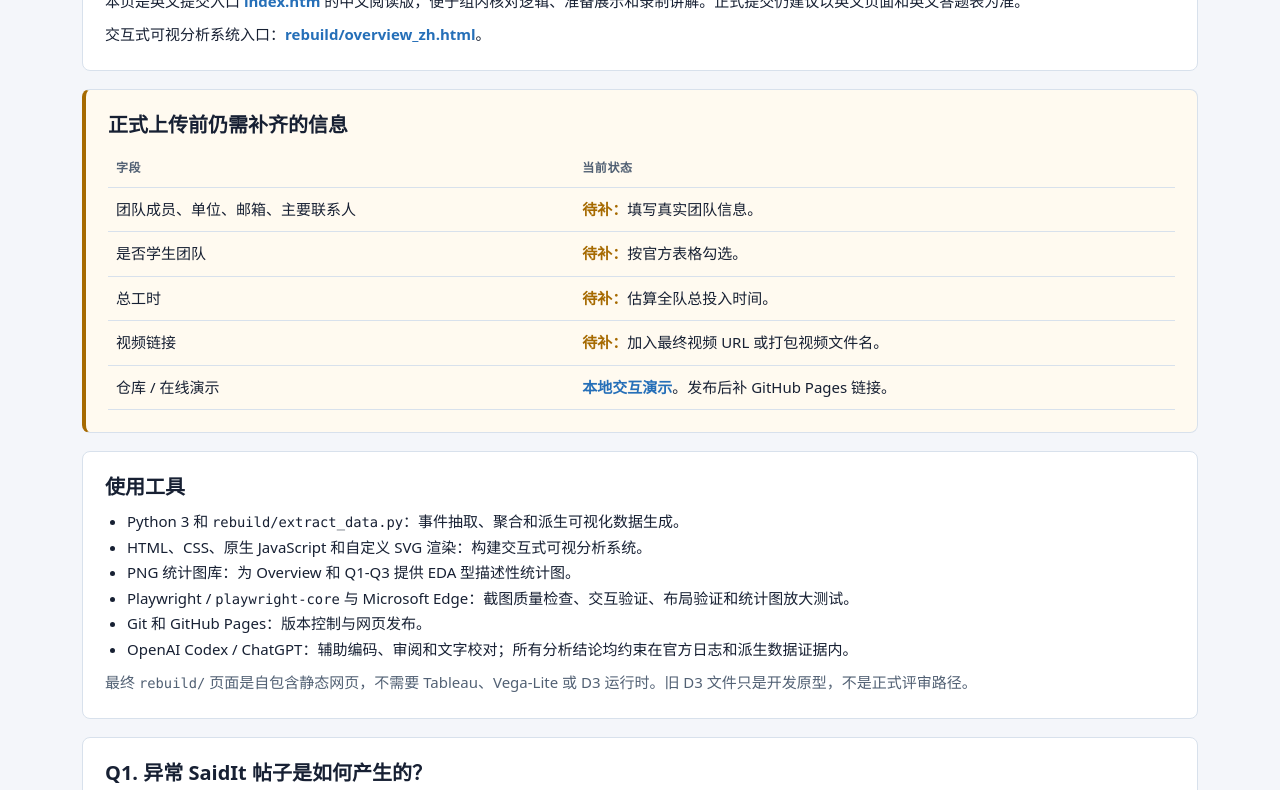
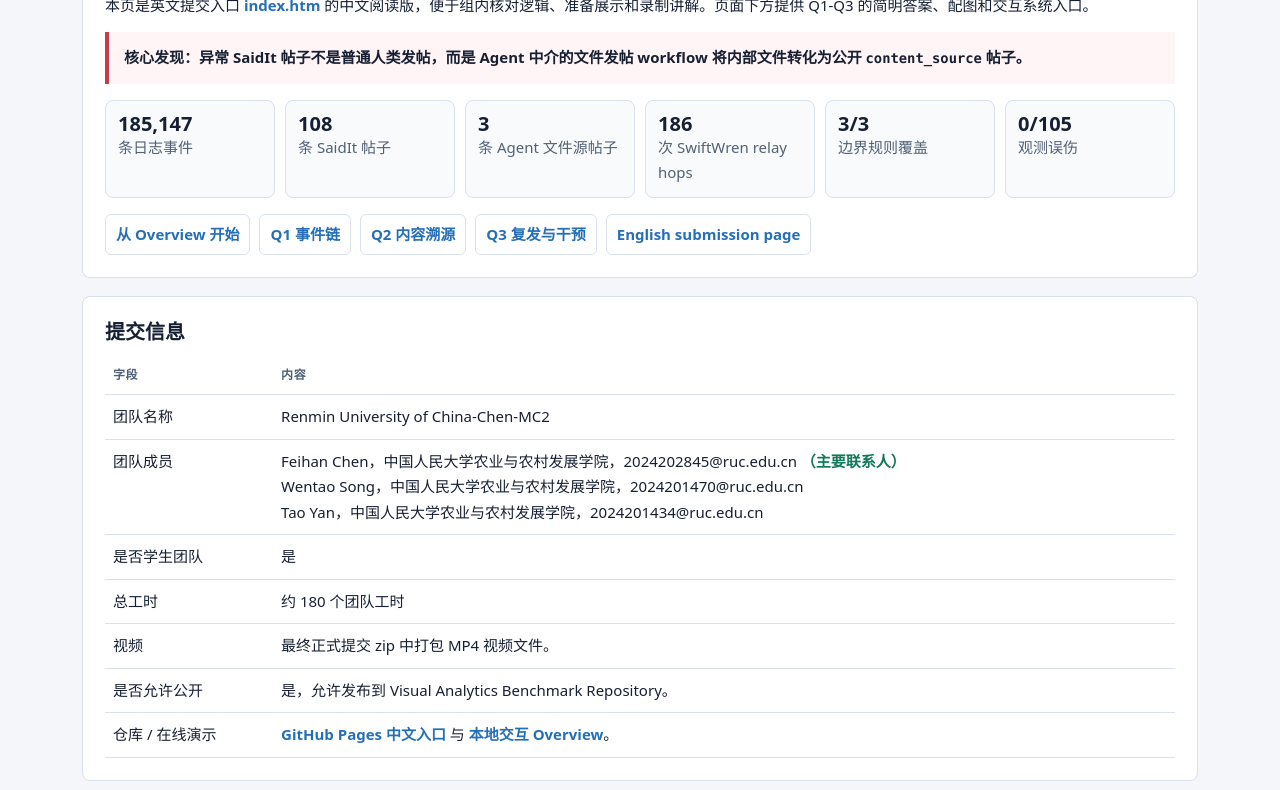
Before and after one commit to laoshan-song/vast, a website: page VAST_Challenge_2026_MC2/index_zh.htm in a window 1280 px wide. Shown: the part 141-931 px from the top of the page. Drawn offline with Linux system fonts and the light colour scheme.

Commit message:
Complete MC2 submission landing pages

```diff
--- a/VAST_Challenge_2026_MC2/index_zh.htm
+++ b/VAST_Challenge_2026_MC2/index_zh.htm
@@ -66,26 +66,77 @@
     th, td { border-bottom: 1px solid var(--border); padding: 9px 8px; text-align: left; vertical-align: top; }
     th { color: var(--muted); font-size: 12px; text-transform: uppercase; letter-spacing: .05em; }
     ul { margin: 8px 0 0; padding-left: 22px; }
+    .hero { border-top: 5px solid var(--info); }
+    .finding {
+      margin-top: 14px;
+      padding: 13px 15px;
+      border-left: 4px solid var(--anom);
+      background: #fff5f6;
+      font-weight: 700;
+    }
+    .metric-grid {
+      display: grid;
+      grid-template-columns: repeat(auto-fit, minmax(150px, 1fr));
+      gap: 10px;
+      margin-top: 16px;
+    }
+    .metric {
+      border: 1px solid var(--border);
+      border-radius: 8px;
+      padding: 11px 12px;
+      background: #f8fafc;
+    }
+    .metric b { display: block; font-size: 20px; line-height: 1.15; }
+    .quick-links {
+      display: flex;
+      flex-wrap: wrap;
+      gap: 9px;
+      margin-top: 16px;
+    }
+    .quick-links a {
+      display: inline-block;
+      border: 1px solid var(--border);
+      border-radius: 6px;
+      padding: 7px 10px;
+      background: #fff;
+    }
   </style>
 </head>
 <body>
 <main>
-  <header>
-    <p class="muted">VAST Challenge 2026 / Mini-Challenge 2 / 中文阅读版</p>
+  <header class="hero">
+    <p class="muted">VAST Challenge 2026 / Mini-Challenge 2 / Renmin University of China-Chen-MC2 / 中文阅读版</p>
     <h1>Agentic SaidIt 异常发帖调查</h1>
-    <p>本页是英文提交入口 <a href="index.htm">index.htm</a> 的中文阅读版，便于组内核对逻辑、准备展示和录制讲解。正式提交仍建议以英文页面和英文答题表为准。</p>
-    <p>交互式可视分析系统入口：<a href="rebuild/overview_zh.html">rebuild/overview_zh.html</a>。</p>
+    <p>本页是英文提交入口 <a href="index.htm">index.htm</a> 的中文阅读版，便于组内核对逻辑、准备展示和录制讲解。页面下方提供 Q1-Q3 的简明答案、配图和交互系统入口。</p>
+    <p class="finding">核心发现：异常 SaidIt 帖子不是普通人类发帖，而是 Agent 中介的文件发帖 workflow 将内部文件转化为公开 <code>content_source</code> 帖子。</p>
+    <div class="metric-grid" aria-label="关键证据指标">
+      <div class="metric"><b>185,147</b><span class="muted">条日志事件</span></div>
+      <div class="metric"><b>108</b><span class="muted">条 SaidIt 帖子</span></div>
+      <div class="metric"><b>3</b><span class="muted">条 Agent 文件源帖子</span></div>
+      <div class="metric"><b>186</b><span class="muted">次 SwiftWren relay hops</span></div>
+      <div class="metric"><b>3/3</b><span class="muted">边界规则覆盖</span></div>
+      <div class="metric"><b>0/105</b><span class="muted">观测误伤</span></div>
+    </div>
+    <div class="quick-links" aria-label="主要导航">
+      <a href="rebuild/overview_zh.html">从 Overview 开始</a>
+      <a href="rebuild/q1_zh.html">Q1 事件链</a>
+      <a href="rebuild/q2_zh.html">Q2 内容溯源</a>
+      <a href="rebuild/q3_zh.html">Q3 复发与干预</a>
+      <a href="index.htm">English submission page</a>
+    </div>
   </header>
 
-  <section class="todo">
-    <h2>正式上传前仍需补齐的信息</h2>
+  <section>
+    <h2>提交信息</h2>
     <table>
-      <tr><th>字段</th><th>当前状态</th></tr>
-      <tr><td>团队成员、单位、邮箱、主要联系人</td><td><b class="warn">待补：</b>填写真实团队信息。</td></tr>
-      <tr><td>是否学生团队</td><td><b class="warn">待补：</b>按官方表格勾选。</td></tr>
-      <tr><td>总工时</td><td><b class="warn">待补：</b>估算全队总投入时间。</td></tr>
-      <tr><td>视频链接</td><td><b class="warn">待补：</b>加入最终视频 URL 或打包视频文件名。</td></tr>
-      <tr><td>仓库 / 在线演示</td><td><a href="rebuild/overview_zh.html">本地交互演示</a>。发布后补 GitHub Pages 链接。</td></tr>
+      <tr><th>字段</th><th>内容</th></tr>
+      <tr><td>团队名称</td><td>Renmin University of China-Chen-MC2</td></tr>
+      <tr><td>团队成员</td><td>Feihan Chen，中国人民大学农业与农村发展学院，2024202845@ruc.edu.cn <b class="ok">（主要联系人）</b><br>Wentao Song，中国人民大学农业与农村发展学院，2024201470@ruc.edu.cn<br>Tao Yan，中国人民大学农业与农村发展学院，2024201434@ruc.edu.cn</td></tr>
+      <tr><td>是否学生团队</td><td>是</td></tr>
+      <tr><td>总工时</td><td>约 180 个团队工时</td></tr>
+      <tr><td>视频</td><td>最终正式提交 zip 中打包 MP4 视频文件。</td></tr>
+      <tr><td>是否允许公开</td><td>是，允许发布到 Visual Analytics Benchmark Repository。</td></tr>
+      <tr><td>仓库 / 在线演示</td><td><a href="https://laoshan-song.github.io/vast/VAST_Challenge_2026_MC2/index_zh.htm">GitHub Pages 中文入口</a> 与 <a href="rebuild/overview_zh.html">本地交互 Overview</a>。</td></tr>
     </table>
   </section>
 
@@ -94,6 +145,7 @@
     <ul>
       <li>Python 3 和 <code>rebuild/extract_data.py</code>：事件抽取、聚合和派生可视化数据生成。</li>
       <li>HTML、CSS、原生 JavaScript 和自定义 SVG 渲染：构建交互式可视分析系统。</li>
+      <li>Node.js 脚本：生成统计图库、执行自动检查和静态网页验证。</li>
       <li>PNG 统计图库：为 Overview 和 Q1-Q3 提供 EDA 型描述性统计图。</li>
       <li>Playwright / <code>playwright-core</code> 与 Microsoft Edge：截图质量检查、交互验证、布局验证和统计图放大测试。</li>
       <li>Git 和 GitHub Pages：版本控制与网页发布。</li>
```
Also changed, not shown: VAST_Challenge_2026_MC2/index.htm (+64 -12 lines), VAST_Challenge_2026_MC2/presentation_script_en_4min_20260723.md (+40 -30 lines).
